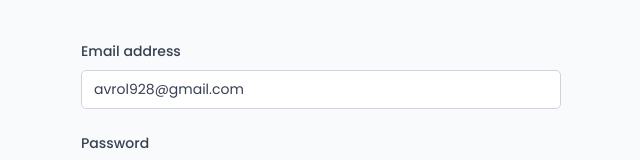
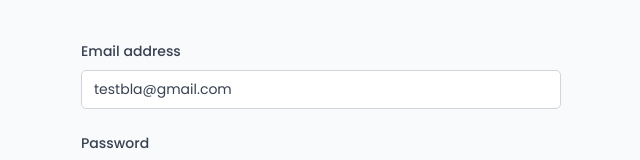
Before and after one commit to talhaceliktas/the-wild-oasis, a React (Vite) app: page /login in a window 1280 px wide. Shown: the part 348-508 px from the top of the page, without its empty margins (319-959 px from the left). Built offline with nearby package versions, Linux system fonts and the light colour scheme; no server answers; a web font is replaced by a local one.

Commit message:
Test Kullanıcısı oluşturuldu.

```diff
--- a/src/features/authentication/LoginForm.jsx
+++ b/src/features/authentication/LoginForm.jsx
@@ -8,8 +8,8 @@ import FormRowVertical from "../../ui/FormRowVertical";
 import SpinnerMini from "../../ui/SpinnerMini";
 
 function LoginForm() {
-  const [email, setEmail] = useState("avrol928@gmail.com");
-  const [password, setPassword] = useState("admin123");
+  const [email, setEmail] = useState("testbla@gmail.com");
+  const [password, setPassword] = useState("testtest");
 
   const { login, isLogining } = useLogin();
 
```
